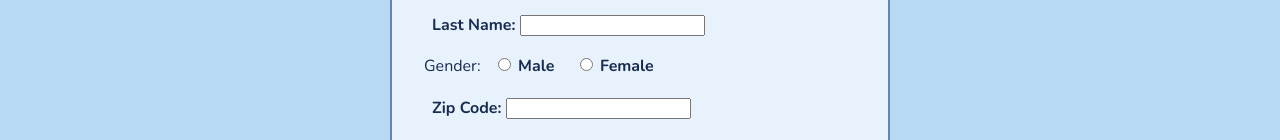
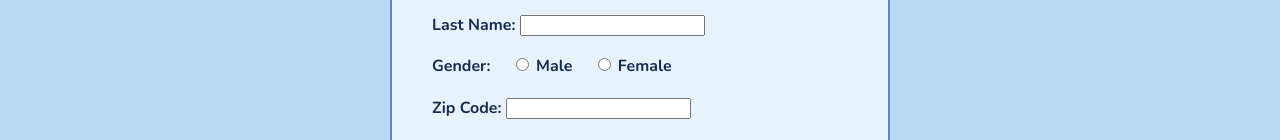
Before and after one commit to rmozzetti/rmozzetti.github.io, a plain HTML site: page fetch/index.html in a window 1280 px wide. Shown: the part 245-385 px from the top of the page. Drawn offline with nearby package versions, Linux system fonts and the light colour scheme; no server answers.

Commit message:
Add label for gender selection in form

```diff
--- a/fetch/index.html
+++ b/fetch/index.html
@@ -23,7 +23,7 @@
      <input type="text" id="lName" name="lName">
   </label><br>
 
-  Gender:
+  <label>Gender:</label>
   <label><input type="radio" name="gender" value="m"> Male</label>
   <label><input type="radio" name="gender" value="f"> Female</label><br>
 
```
